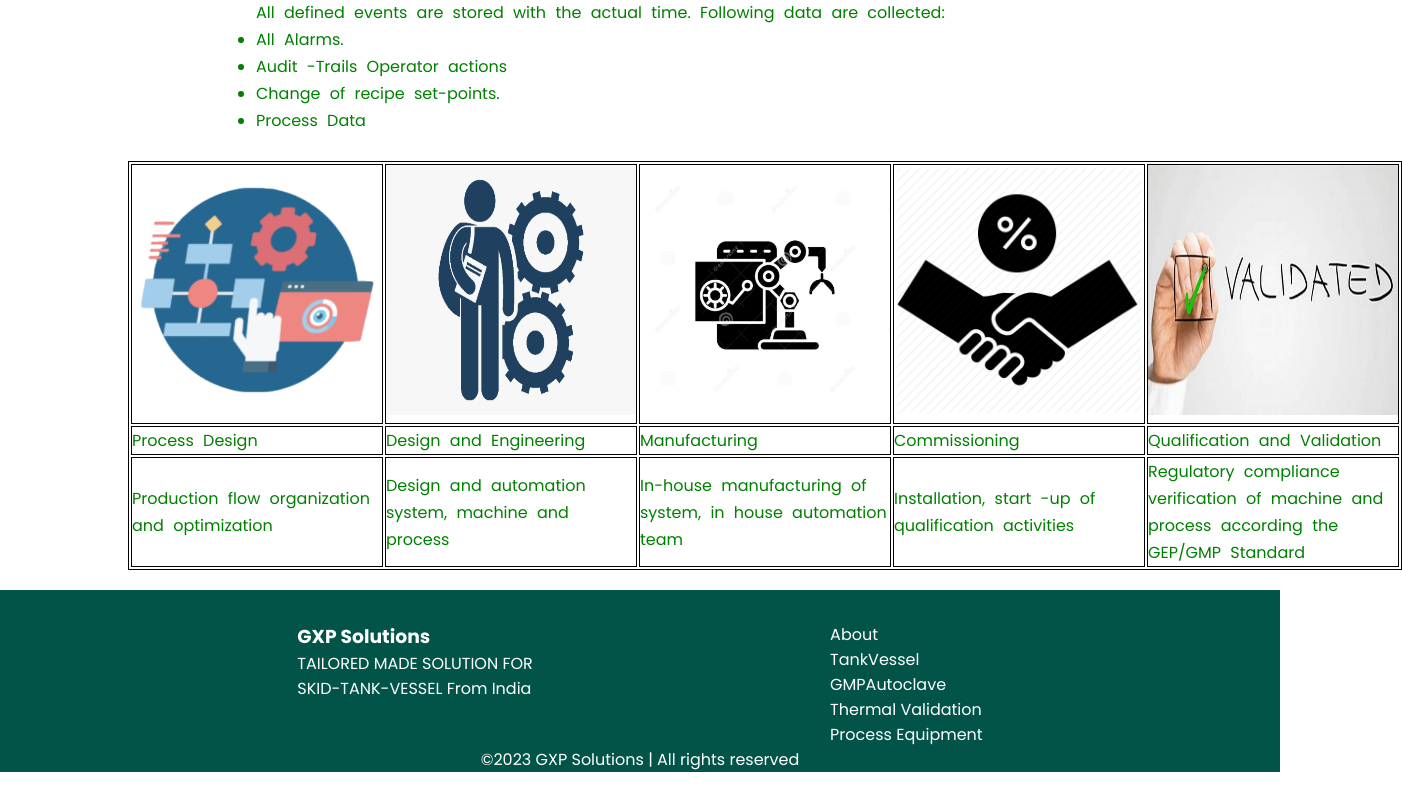
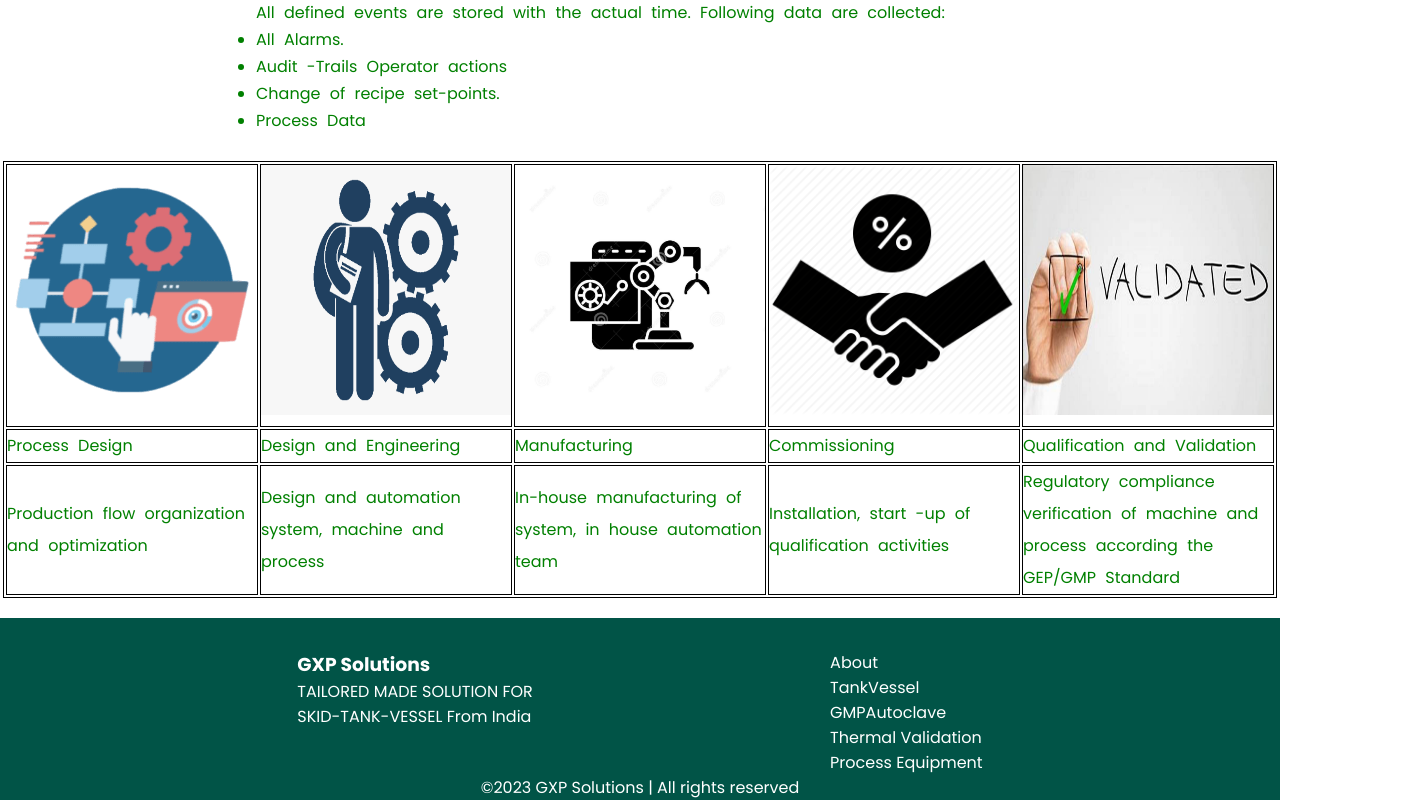
Before and after one commit to devarsh192003/GXP, a React (Create React App) app: page /GMPAutoclave in a window 1280 px wide. Shown: the part 2000-2800 px from the top of the page, 1402 px wide, since content can reach past the window. Before the commit the page ends 2772 px from the top, so only its background shows below. Built offline with nearby package versions, Linux system fonts and the light colour scheme.

Commit message:
dont give the fucking margin

```diff
--- a/src/App.css
+++ b/src/App.css
@@ -99,15 +99,17 @@ hr{
 .button-62:not([disabled]):hover {
   box-shadow: 0 0 .25rem rgba(0, 0, 0, 0.5), -.125rem -.125rem 1rem rgba(255, 255, 255, 0.5), .125rem .125rem 1rem rgba(90, 255, 115, 0.5);
 }
-
+.table-container{
+  display: flex;
+  justify-content: center;
+}
 table, th, td {
   border: 1px solid;
   border-color: black;
   color: green;
-  margin-left: 10%;
   width: 80%;
   word-spacing: 5px;
-  line-height: 27px;
+  line-height:200%;
 }
 
 .flyer{
@@ -115,3 +117,8 @@ table, th, td {
   width:100%
 
 }
+
+.table-image{
+  height: 250px;
+  width: 250px;
+}
--- a/src/pages/GMPAutoclave.js
+++ b/src/pages/GMPAutoclave.js
@@ -1,32 +1,31 @@
-import React from 'react'
-import Data from "../Data2.json"
+import React from "react";
+import Data from "../Data2.json";
 
-function GMPAutoclave () {
+function GMPAutoclave() {
   return (
-    <div className='GMPAutoclave'>
-
-      <div className='Contents'>
+    <div className="GMPAutoclave">
+      <div className="Contents">
         <p>{Data.data2.GMPAutoclave.para1}</p>
         <p>{Data.data2.GMPAutoclave.para2}</p>
-      <br/>
+        <br />
         <h2>{Data.data2.GMPAutoclave.Subtitle1}</h2>
-      <br/>
-      <img src={process.env.PUBLIC_URL + '/process.png'} alt="LOADING" />
-      <br/>
+        <br />
+        <img src={process.env.PUBLIC_URL + "/process.png"} alt="LOADING" />
+        <br />
         <h2>{Data.data2.GMPAutoclave.Subtitle2}</h2>
-      <br/>
+        <br />
         <h2>{Data.data2.GMPAutoclave.Subtitle3}</h2>
-      <br/>
+        <br />
         <p>{Data.data2.GMPAutoclave.para3}</p>
-      <br/>
+        <br />
         <h2>{Data.data2.GMPAutoclave.Subtitle4}</h2>
-      <br/>
+        <br />
         <p>{Data.data2.GMPAutoclave.para41}</p>
         <p>{Data.data2.GMPAutoclave.para42}</p>
         <p>{Data.data2.GMPAutoclave.para43}</p>
-      <br/>
+        <br />
         <h2>{Data.data2.GMPAutoclave.Subtitle5}</h2>
-      <br/>
+        <br />
         <ul>
           <li>{Data.data2.GMPAutoclave.Content1}</li>
           <li>{Data.data2.GMPAutoclave.Content2}</li>
@@ -37,15 +36,27 @@ function GMPAutoclave () {
           <li>{Data.data2.GMPAutoclave.Content7}</li>
           <li>{Data.data2.GMPAutoclave.Content8}</li>
           <li>{Data.data2.GMPAutoclave.Content9}</li>
-        <br/>
+          <br />
         </ul>
-      <img src={process.env.PUBLIC_URL + '/steamsterilizerhinge.jpg'} alt="LOADING" style={{height:250,width:250}}/>
-      <img src={process.env.PUBLIC_URL + '/steamsterilizerhorizontal.jpg'} alt="LOADING" style={{height:250,width:250}}/>
-      <img src={process.env.PUBLIC_URL + '/steamsterilizer.jpg'} alt="LOADING" style={{height:250,width:250}}/>
+        <img
+          src={process.env.PUBLIC_URL + "/steamsterilizerhinge.jpg"}
+          alt="LOADING"
+          style={{ height: 250, width: 250 }}
+        />
+        <img
+          src={process.env.PUBLIC_URL + "/steamsterilizerhorizontal.jpg"}
+          alt="LOADING"
+          style={{ height: 250, width: 250 }}
+        />
+        <img
+          src={process.env.PUBLIC_URL + "/steamsterilizer.jpg"}
+          alt="LOADING"
+          style={{ height: 250, width: 250 }}
+        />
 
         <p>{Data.data2.GMPAutoclave.para6}</p>
         <p>{Data.data2.GMPAutoclave.para7}</p>
-      <ul className='plane-list'>
+        <ul className="plane-list">
           <li>{Data.data2.GMPAutoclave.para81}</li>
           <li>{Data.data2.GMPAutoclave.para82}</li>
           <li>{Data.data2.GMPAutoclave.para83}</li>
@@ -58,16 +69,46 @@ function GMPAutoclave () {
           <li>{Data.data2.GMPAutoclave.Content12}</li>
           <li>{Data.data2.GMPAutoclave.Content23}</li>
         </ul>
-      <br/></div>
-      <div>
-      <table className='table'>
+        <br />
+      </div>
+        <div className="table-container">
+        <table className="table">
           <tr>
-          <td><img src={process.env.PUBLIC_URL + '/processdesign.png'} alt="LOADING" style={{height:250,width:250}}/></td>
-          <td><img src={process.env.PUBLIC_URL + '/design.png'} alt="LOADING" style={{height:250,width:250}}/></td>
-          <td><img src={process.env.PUBLIC_URL + '/manufacturing.png'} alt="LOADING" style={{height:250,width:250}}/></td>
-          <td><img src={process.env.PUBLIC_URL + '/commision.png'} alt="LOADING" style={{height:250,width:250}}/></td>
-          <td><img src={process.env.PUBLIC_URL + '/qualification.png'} alt="LOADING" style={{height:250,width:250}}/></td>
-
+            <td>
+              <img
+                src={process.env.PUBLIC_URL + "/processdesign.png"}
+                className="table-image"
+                alt="LOADING"
+              />
+            </td>
+            <td>
+              <img
+                src={process.env.PUBLIC_URL + "/design.png"}
+                className="table-image"
+                alt="LOADING"
+              />
+            </td>
+            <td>
+              <img
+                src={process.env.PUBLIC_URL + "/manufacturing.png"}
+                className="table-image"
+                alt="LOADING"
+              />
+            </td>
+            <td>
+              <img
+                src={process.env.PUBLIC_URL + "/commision.png"}
+                className="table-image"
+                alt="LOADING"
+              />
+            </td>
+            <td>
+              <img
+                src={process.env.PUBLIC_URL + "/qualification.png"}
+                className="table-image"
+                alt="LOADING"
+              />
+            </td>
           </tr>
           <tr>
             <td>{Data.data2.GMPAutoclave.Content14}</td>
@@ -83,11 +124,10 @@ function GMPAutoclave () {
             <td>{Data.data2.GMPAutoclave.Content22}</td>
             <td>{Data.data2.GMPAutoclave.Content24}</td>
           </tr>
-
         </table>
       </div>
     </div>
-  )
+  );
 }
 
-export default GMPAutoclave
+export default GMPAutoclave;
```
Lines whose indentation alone changed are shown as unchanged.
